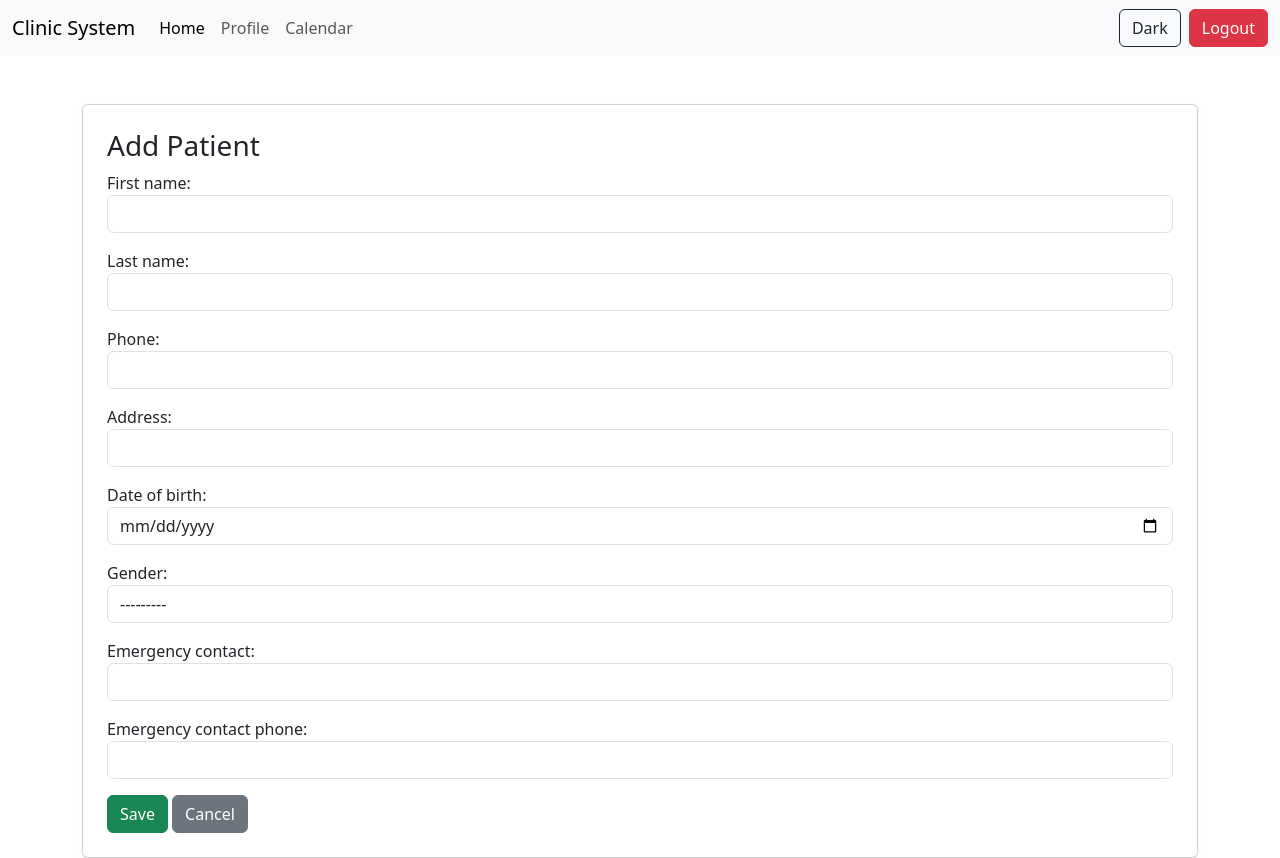
After one commit to xkicken/ClinicSystem, a Django app: page /add_patient/ in a window 1280 px wide. The commit adds this page. Run offline with Django 5.2, Linux system fonts and the light colour scheme; the visitor is signed in with stand-in values (Sample User, id 1); parts of the project's set-up code (start-up, migrations or seed data) failed here and were passed over.

Commit message:
feat: impletment add patient feature

```diff
--- a/ClinicSystem/urls.py
+++ b/ClinicSystem/urls.py
@@ -31,4 +31,5 @@ urlpatterns = [
     path('patient/<int:id>/', patient_view, name='patient_view'),
     path('booking/view/<int:id>/', booking_view, name='booking_view'),
     path('profile/<int:id>/', profile, name='profile'),
+    path('add_patient/', add_patient, name='add_patient')
 ]
--- a/appointment/forms.py
+++ b/appointment/forms.py
@@ -11,7 +11,7 @@ class PatientForm(forms.ModelForm):
             'last_name': forms.TextInput(attrs={'class': 'form-control'}),
             'phone': forms.TextInput(attrs={'class': 'form-control'}),
             'address': forms.TextInput(attrs={'class': 'form-control'}),
-            'date_of_birth': forms.DateInput(attrs={'class': 'form-control'}),
+            'date_of_birth': forms.DateInput(attrs={'type': 'date', 'class': 'form-control'}),
             'gender': forms.Select(attrs={'class': 'form-control'}),
             'emergency_contact': forms.TextInput(attrs={'class': 'form-control'}),
             'emergency_contact_phone': forms.TextInput(attrs={'class': 'form-control'})
@@ -52,5 +52,4 @@ class ProfileForm(forms.ModelForm):
         widgets = {
             'phone': forms.TextInput(attrs={'class': 'form-control'}),
             'address': forms.TextInput(attrs={'class': 'form-control'}),
-
         }
--- a/appointment/views.py
+++ b/appointment/views.py
@@ -225,3 +225,16 @@ def profile(request, id):
         "user_form": user_form,
         "profile_form": profile_form
     })
+
+@login_required()
+def add_patient(request):
+    if request.method == 'POST':
+        form = PatientForm(request.POST)
+        if form.is_valid():
+            patient = form.save(commit=False)
+            patient.account = request.user
+            patient.save()
+            return redirect('user_dashboard',)
+    else:
+        form = PatientForm()
+    return render(request, 'appointment/add_patient.html', {'form': form})
--- /dev/null
+++ b/templates/appointment/add_patient.html
@@ -0,0 +1,21 @@
+{% extends 'appointment/base.html' %}
+
+{% block title %}AddPatient{% endblock %}
+
+{% block content %}
+    <div class="container mt-5">
+    <div class="card shadow-sm p-4">
+
+        <h3>Add Patient</h3>
+
+        <form method="POST">
+            {% csrf_token %}
+
+            {{ form.as_p }}
+
+            <button class="btn btn-success">Save</button>
+            <a href="{% url 'user_dashboard' %}" class="btn btn-secondary">Cancel</a>
+        </form>
+    </div>
+</div>
+{% endblock %}
--- a/templates/appointment/base.html
+++ b/templates/appointment/base.html
@@ -60,7 +60,7 @@
                     {% if user.is_authenticated %}{% if user.groups.all.0.name == "User" %}
                         <li class="nav-item">
                             <a class="nav-link text-success fw-bold link-success link-offset-2 link-underline-opacity-25 link-underline-opacity-100-hover"
-                               href="#">+ Add Patient</a>
+                               href="{% url 'add_patient' %}">+ Add Patient</a>
                         </li>
                     {% endif %}{% endif %}
                 {% endif %}
```
